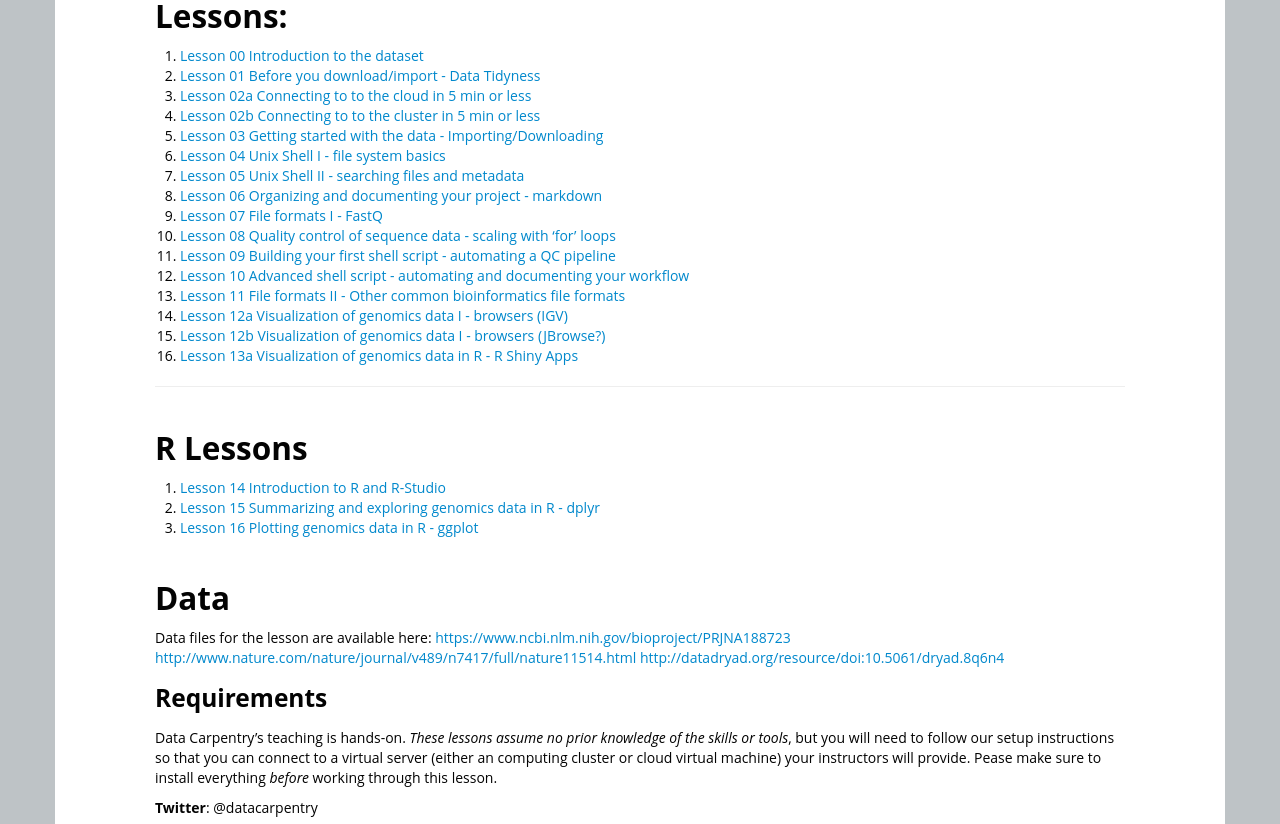
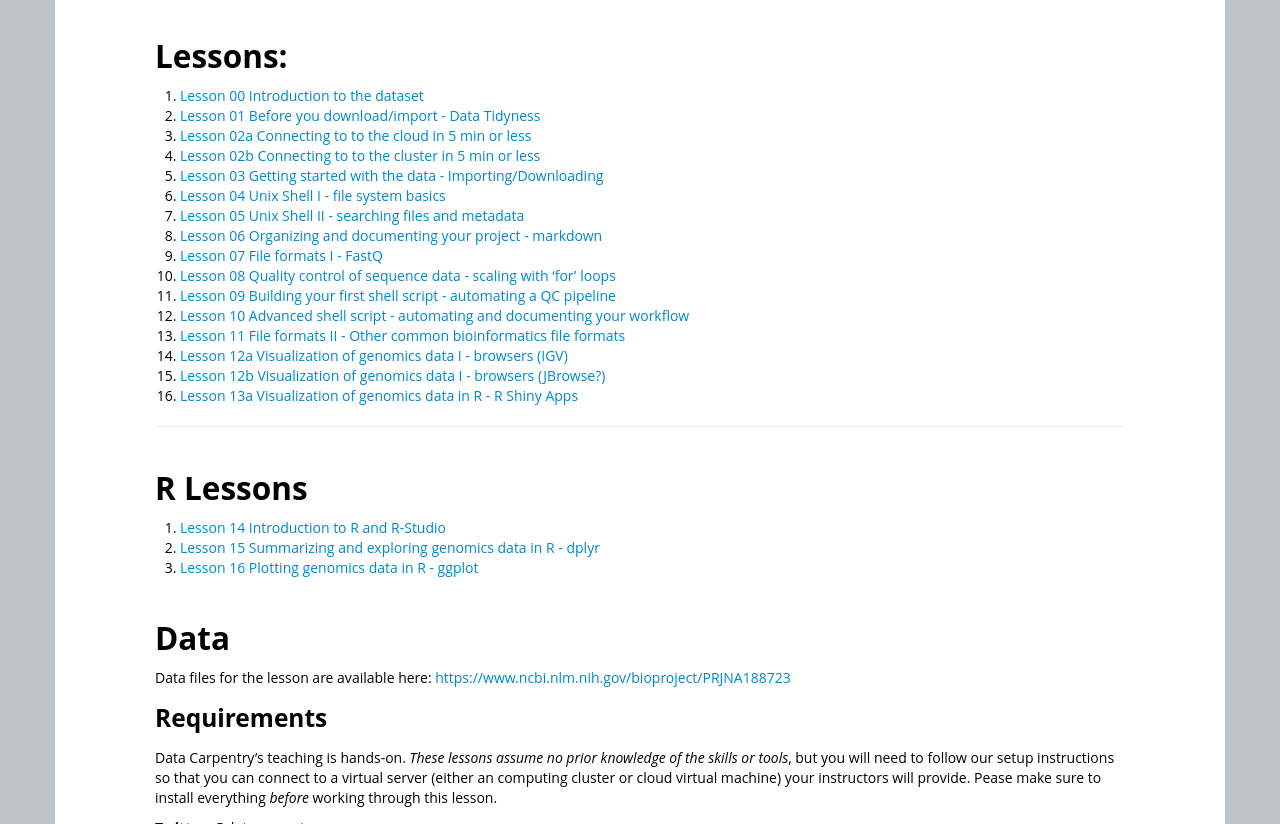
Before and after one commit to JasonJWilliamsNY/dc_genomics, a Jekyll site: the page built from index.md, in a window 1280 px wide and 900 px high, scrolled down 935 px, cut to the strip 0-824 px from the top of the window. Built offline with Jekyll 4.4.1, drawn with Linux system fonts in a browser that asks for light colours; nearby versions of some CDN libraries; library files that are not in the unit come from our copies; Markdown is read by kramdown in place of the engine named in the settings.

Commit message:
formatting

```diff
--- a/index.md
+++ b/index.md
@@ -7,12 +7,13 @@ maintainers: ["TBD"]
 domain: Genomics
 topic: Skills for working with sequence data
 software: Linux Shell, R
-dataurl: ["https://www.ncbi.nlm.nih.gov/bioproject/PRJNA188723 ","http://www.nature.com/nature/journal/v489/n7417/full/nature11514.html ","http://datadryad.org/resource/doi:10.5061/dryad.8q6n4 "]
+dataurl: "https://www.ncbi.nlm.nih.gov/bioproject/PRJNA188723"
 status: In-development
 ---
 
 #Data Carpentry - Working with genome-scale sequence data
-
+<br>
+<br>
 **The purpose of Data Carpentry**<br>
 Data Carpentry's aim is to teach researchers basic concepts, skills, and tools for working with data so that they can get more done in less time, and with less pain.
 
```
